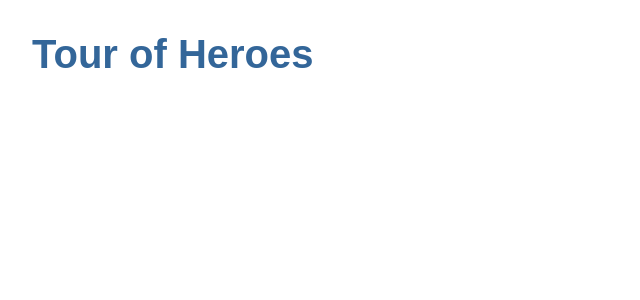
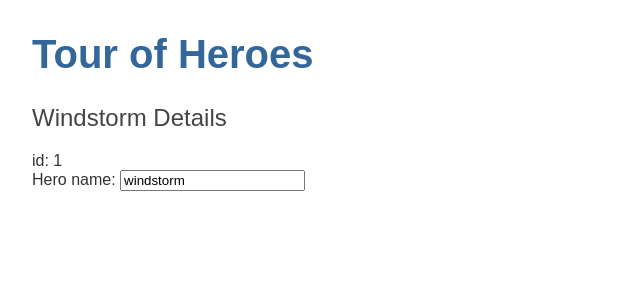
Before and after one commit to fabioTowers/angular-tour-of-heroes, an Angular app: page / in a window 1280 px wide. Shown: the top 300 px of the page, without its empty margins (0-640 px from the left). Built offline with nearby package versions, Linux system fonts and the light colour scheme.

Commit message:
Criação do componente 'heroes' para edição dos heróis

```diff
--- a/src/app/app.component.html
+++ b/src/app/app.component.html
@@ -1 +1,2 @@
 <h1>{{ title }}</h1>
+<app-heroes></app-heroes>
--- /dev/null
+++ b/src/app/hero.ts
@@ -0,0 +1,4 @@
+export interface Hero {
+    id: number;
+    name: string;
+}
--- /dev/null
+++ b/src/app/heroes/heroes.component.html
@@ -0,0 +1,10 @@
+<h2>{{ hero.name | titlecase }} Details</h2>
+
+<div>
+    <span>id: </span>{{ hero.id }}
+</div>
+
+<div>
+    <label for="name">Hero name: </label>
+    <input id="name" [(ngModel)]="hero.name" placeholder="name">
+</div>
--- /dev/null
+++ b/src/app/heroes/heroes.component.ts
@@ -0,0 +1,20 @@
+import { Component, OnInit } from '@angular/core';
+
+import { Hero } from '../hero';
+
+@Component({
+  selector: 'app-heroes',
+  templateUrl: './heroes.component.html',
+  styleUrls: ['./heroes.component.css']
+})
+export class HeroesComponent implements OnInit {
+  hero: Hero = {
+    id: 1,
+    name: 'windstorm'
+  }
+  constructor() { }
+
+  ngOnInit(): void {
+  }
+
+}
```
Also changed, not shown: src/app/app.module.ts (+6 -2 lines), src/app/heroes/heroes.component.css (added), 1 other file (tests, documents, lock files or other folders).
